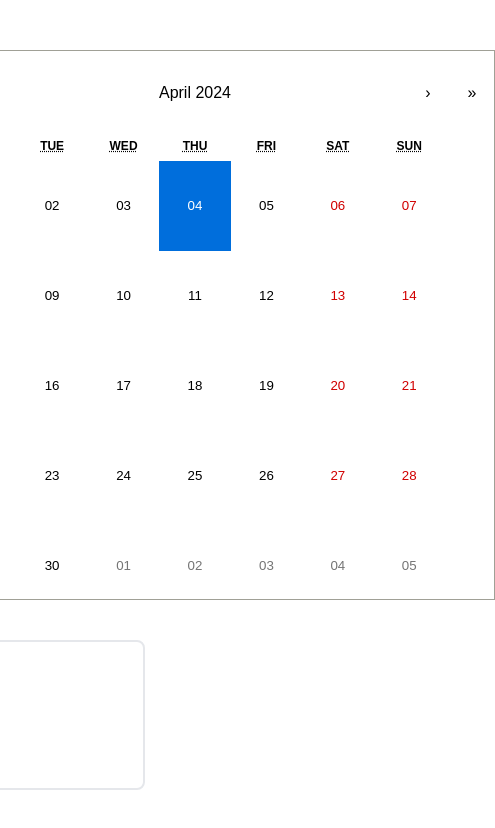
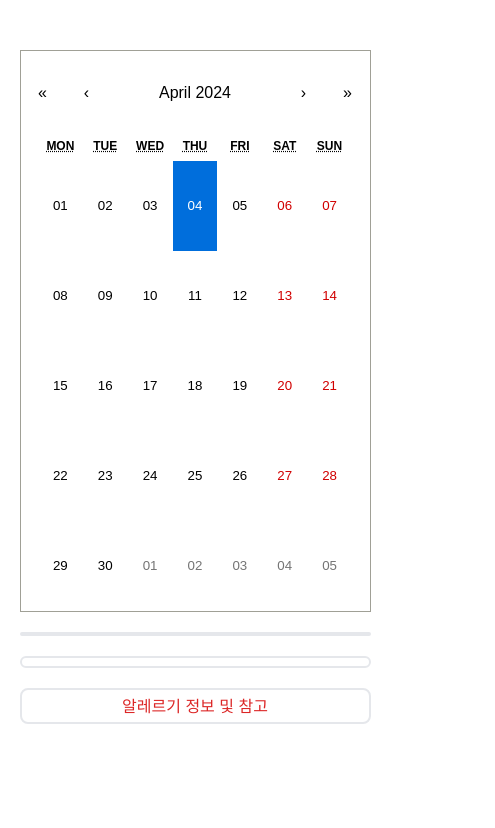
Before and after one commit to kwisdomkk/apiTest, a React (Create React App) app: page / in a window 390 px wide. Shown: the top 828 px of the page, 495 px wide, since content can reach past the window. Built offline with nearby package versions, Linux system fonts and the light colour scheme; no server answers.

Commit message:
반응형 수정중

```diff
--- a/src/App.js
+++ b/src/App.js
@@ -13,7 +13,7 @@ function App() {
   }, []);
 
   return (
-    <div className="flex justify-center mt-[50px]">
+    <div >
       <Calendar />
     </div>
   );
--- a/src/api.js
+++ b/src/api.js
@@ -116,7 +116,17 @@ export async function getMealForDate(selectedDate) {
     const apiData = await getMealInfo();
     const mealDataForDate = apiData.mealData.find((item) => item.MLSV_YMD === selectedDate);
     const mealData = mealDataForDate ? mealDataForDate.DDISH_NM : "";
-    return mealData;
+    const str = mealData.split("(");
+    const arr = str.map((item) => item.split(/[).<br/>]/));
+    const arr2 = arr.flatMap((item) => item).filter((item) => !isNaN(item) && item !== "");
+    const allergylist = arr2.map((item) => noFood[item]);
+    const allergy = [...new Set(allergylist)];
+    const mealCountry=mealDataForDate? mealDataForDate.ORPLC_INFO : "";
+    return {
+      mealData,
+      mealCountry,allergy
+    };
+
   } catch (error) {
     console.log("선택날짜 식단 에러", error);
   }
--- a/src/calendar.js
+++ b/src/calendar.js
@@ -7,13 +7,17 @@ import { getMealForDate } from "./api";
 export default function MealCalendar() {
   const [value, onChange] = useState(new Date());
   const [mealData, setMealData] = useState("");
+  const [mealCountry, setMealCountry] = useState("");
+  const [allergy, setAllergy] = useState([]);
 
   const date = moment(value).format("YYYYMMDD");
 
   useEffect(() => {
     const fetchData = async () => {
-      const mealData = await getMealForDate(date);
+      const { mealData, mealCountry, allergy } = await getMealForDate(date);
       setMealData(mealData);
+      setMealCountry(mealCountry);
+      setAllergy(allergy);
     };
 
     fetchData();
@@ -32,12 +36,32 @@ export default function MealCalendar() {
     return formattedMenu.join(", ");
   };
 
-  // console.log(date);
+  const formatCountryData = (data) => {
+    if (!data) return "";
+
+    const countryItems = data.split("<br/>");
+
+    const formattedCountry = countryItems.map((item) => {
+      const [food, origin] = item.split(" : ");
+      return `${food.trim()} : ${origin.trim()}`;
+    });
+
+    return formattedCountry.join(", ");
+  };
+
+  const formatAllergyData = (data) => {
+    if (!data || data.length === 0) return "";
+
+    return data.join(", ");
+  };
 
   return (
-    <div>
+    <div className="flex justify-center">
+      <div className="max-w-[700px] mt-[50px]">
         <Calendar onChange={onChange} formatDay={(locale, date) => moment(date).format("DD")} value={value} />
-      <div className="w-[250px] h-[150px] border-2 rounded-lg my-10">
+      <div className="max-w-[90%] mx-auto ">
+      <div className="flex flex-col lg:flex-row md:flex-col sm:flex-col justify-between">
+        <div className="lg:w-[45%] md:w-[100%] sm:w-[100%]p-1 border-2 rounded-lg mt-5 lg:my-5 ">
           {mealData && (
             <p className="text-center">
               메뉴
@@ -46,6 +70,27 @@ export default function MealCalendar() {
             </p>
           )}
         </div>
+        <div className="lg:w-[45%] md:w-[100%] sm:w-[100%] p-1 border-2 rounded-lg my-5 lg:my-5">
+          {mealCountry && (
+            <p className="text-center">
+              원산지
+              <br />
+              {formatCountryData(mealCountry)}
+            </p>
+          )}
+        </div>
+      </div>
+        <div className="w-[100%]] p-1 border-2 rounded-lg mb-10">
+          {allergy && (
+            <p className="text-center text-red-600">
+              알레르기 정보 및 참고
+              <br />
+              {formatAllergyData(allergy)}
+            </p>
+          )}
+        </div>
+      </div>
+      </div>
     </div>
   );
 }
--- a/src/index.css
+++ b/src/index.css
@@ -14,27 +14,41 @@ code {
 }
 
 .react-calendar {
-  width: 600px !important;
-  height: 550px;
+  width: 90% !important;
+  margin: 0 auto;
 }
 .react-calendar__navigation {
   margin-top: 20px;
 }
 .react-calendar__month-view {
-  width: 500px;
+  width: 90%;
   margin: 0 auto;
 }
 .react-calendar__month-view button {
   height: 90px;
 }
 
-/* @media screen and (max-width: 768px) {
+/*
+@media screen and (max-width: 768px) {
   .react-calendar {
-    width: 400px !important;
-    height: 400px;
+    width: 500px !important;
+    height: 380px;
   }
   .react-calendar__month-view {
     width: 400px;
+  }
+  .react-calendar__month-view button {
+    height: 50px;
+  }
+}
+
+@media screen and (max-width: 640px) {
+  .react-calendar {
+    width: 330px !important;
+    height: 370px;
+  }
+  .react-calendar__month-view {
+    width: 300px;
   }
   .react-calendar__month-view button {
     height: 50px;
```
Lines whose indentation alone changed are shown as unchanged.
